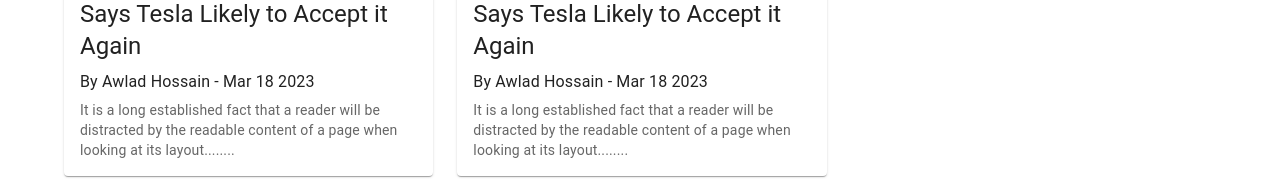
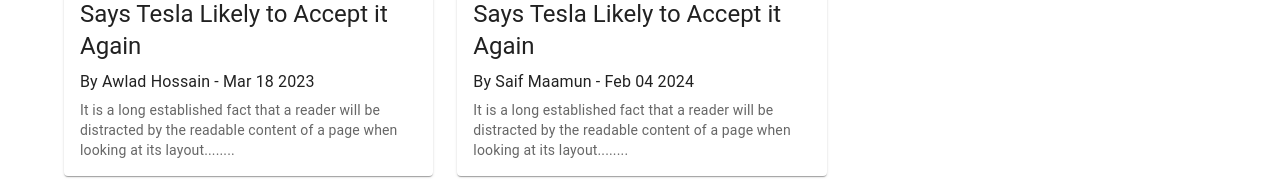
Before and after one commit to saifmaamun/nextJS-news-portal, a Next.js app: page / in a window 1280 px wide. Shown: the part 1712-1891 px from the top of the page. Built offline with nearby package versions, Linux system fonts and the light colour scheme.

Commit message:
news portal

```diff
--- a/src/components/ui/LatestNews/LatestNews.js
+++ b/src/components/ui/LatestNews/LatestNews.js
@@ -134,7 +134,7 @@
                                     Bitcoin Climbs as Elon Musk Says Tesla Likely to Accept it Again
                                 </Typography>
                                 <Typography gutterBottom className='my-2'>
-                                    By Awlad Hossain - Mar 18 2023
+                                    By Saif Maamun - Feb 04 2024
                                 </Typography>
                                 <Typography variant="body2" color="text.secondary">
                                     It is a long established fact that a reader will be distracted by the readable content of a page when looking at its layout........
```
